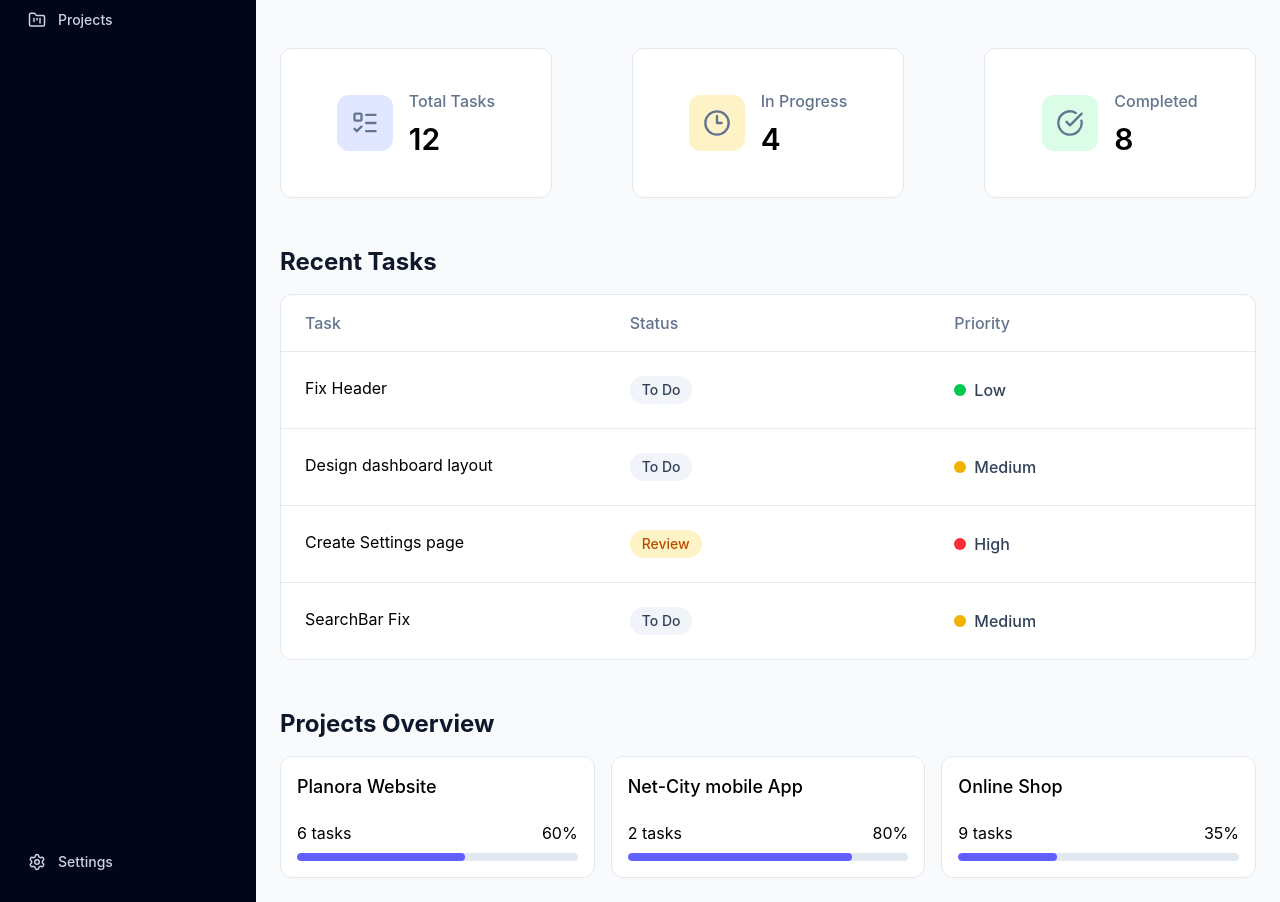
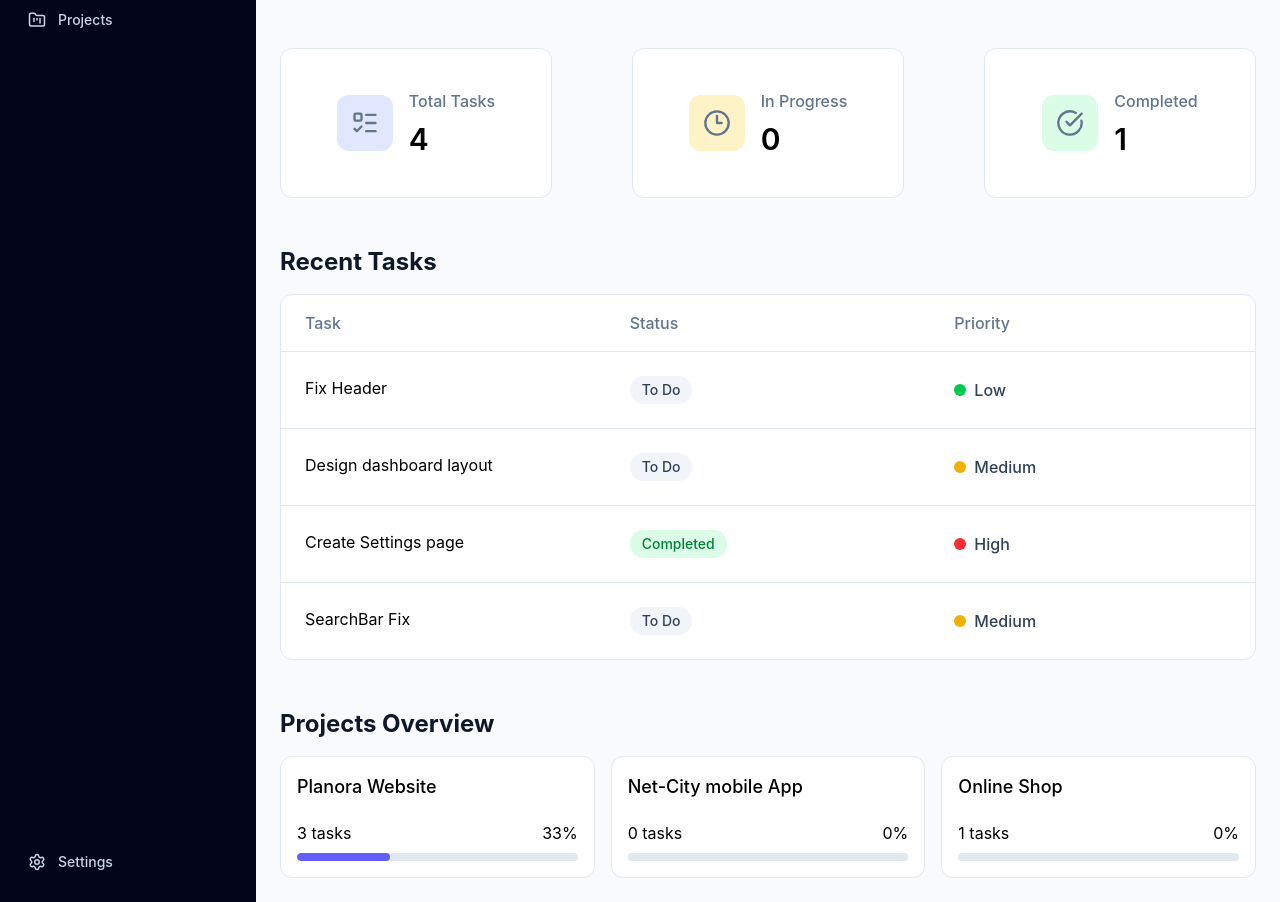
Before and after one commit to SombDdy/Planora, a React (Vite) app: page / in a window 1280 px wide. Shown: the part 176-1078 px from the top of the page. Built offline with nearby package versions, Linux system fonts and the light colour scheme.

Commit message:
Add dynamic dashboard statistics
Add dynamic dashboard statistics

```diff
--- a/src/data/dashboard.ts
+++ b/src/data/dashboard.ts
@@ -1,30 +1,32 @@
-import { ListTodo, Clock3, CircleCheckBig, type LucideIcon } from "lucide-react";
+import {
+  ListTodo,
+  Clock3,
+  CircleCheckBig,
+  type LucideIcon,
+} from "lucide-react";
+
 import type { DashboardInfo } from "../utils/taskStyles";
 
-type dashInfo = {
+type DashInfo = {
   id: number;
   icon: LucideIcon;
   description: DashboardInfo;
-    quantity: number;
-}
+};
 
-export const dashboardInfo: dashInfo[] = [
+export const dashboardInfo: DashInfo[] = [
   {
     id: 1,
     icon: ListTodo,
     description: "Total Tasks",
-        quantity: 12
   },
   {
     id: 2,
     icon: Clock3,
     description: "In Progress",
-        quantity: 4
   },
   {
     id: 3,
     icon: CircleCheckBig,
     description: "Completed",
-        quantity: 8
   },
-]
+];
--- a/src/data/tasks.ts
+++ b/src/data/tasks.ts
@@ -21,11 +21,11 @@ export const tasks: Task[] = [
     },
     {
         id: 3,
-        projectId: 2,
+        projectId: 1,
         assigneeId: 1,
         title: 'Create Settings page',
         priority: 'High',
-        statusId: 3,
+        statusId: 4,
         dueDate: '2026-09-08'
     },
     {
--- a/src/pages/DashboardPage.tsx
+++ b/src/pages/DashboardPage.tsx
@@ -7,9 +7,59 @@ import {
   getPriorityClasses,
   getStatusClasses,
   getIconsColor,
+  type DashboardInfo,
 } from "../utils/taskStyles";
 
+const getTaskWorkflowStatuses = (projectId: number) => {
+  const project = projects.find(
+    (project) => project.id === projectId,
+  );
+
+  const workflow = workflows.find(
+    (workflow) => workflow.id === project?.workflowId,
+  );
+
+  if (!workflow) {
+    return [];
+  }
+
+  return [...workflow.statuses].sort(
+    (a, b) => a.position - b.position,
+  );
+};
+
 export function DashboardPage() {
+  const totalTasks = tasks.length;
+
+  const completedTasks = tasks.filter((task) => {
+    const statuses = getTaskWorkflowStatuses(task.projectId);
+
+    const completedStatus = statuses.at(-1);
+
+    return task.statusId === completedStatus?.id;
+  }).length;
+
+  const inProgressTasks = tasks.filter((task) => {
+    const statuses = getTaskWorkflowStatuses(task.projectId);
+    if (statuses.length === 0){
+      return false;
+    }
+
+    const firstStatus = statuses[0];
+    const completedStatus = statuses.at(-1);
+
+    return (
+      task.statusId !== firstStatus?.id &&
+      task.statusId !== completedStatus?.id
+    );
+  }).length;
+
+  const dashboardStats: Record<DashboardInfo, number> = {
+    "Total Tasks": totalTasks,
+    "In Progress": inProgressTasks,
+    Completed: completedTasks,
+  };
+
   return (
     <div className="mt-4 flex w-full flex-col">
       <div className="flex flex-col gap-3">
@@ -48,7 +98,7 @@ export function DashboardPage() {
                 </p>
 
                 <p className="text-3xl font-semibold">
-                  {info.quantity}
+                  {dashboardStats[info.description]}
                 </p>
               </div>
             </div>
@@ -130,8 +180,15 @@ export function DashboardPage() {
         </h3>
 
         <div className="grid grid-cols-3 gap-4">
-          {projects.map((project) => (
-            <div
+          {projects.map((project) => {
+            const projectTasks = tasks.filter((task) => task.projectId === project.id);
+            const statuses = getTaskWorkflowStatuses(project.id)
+            const completedStatus = statuses.at(-1);
+            const completedProjectTasks = projectTasks.filter((task) => task.statusId === completedStatus?.id);
+            const progress = projectTasks.length === 0 ? 0 : Math.round(completedProjectTasks.length / projectTasks.length * 100)
+
+            return(
+              <div
               key={project.id}
               className="flex flex-col rounded-xl border border-slate-200 bg-white"
             >
@@ -141,21 +198,22 @@ export function DashboardPage() {
                 </p>
 
                 <div className="mb-2 flex items-center justify-between">
-                  <p>{project.taskCount} tasks</p>
-                  <p>{project.progress}%</p>
+                  <p>{projectTasks.length} tasks</p>
+                  <p>{progress}%</p>
                 </div>
 
                 <div className="h-2 w-full overflow-hidden rounded-full bg-slate-200">
                   <div
                     className="h-full rounded-full bg-indigo-500"
                     style={{
-                      width: `${project.progress}%`,
+                      width: `${progress}%`,
                     }}
                   />
                 </div>
               </div>
             </div>
-          ))}
+            )
+          })}
         </div>
       </div>
     </div>
--- a/src/pages/ProjectsPage.tsx
+++ b/src/pages/ProjectsPage.tsx
@@ -3,6 +3,8 @@ import { projects } from "../data/projects";
 import { formatDate } from "../utils/dateUtils";
 import { useState } from "react";
 import { useNavigate } from "react-router-dom";
+import { tasks } from "../data/tasks";
+import { workflows } from "../data/workflows";
 
 export function ProjectsPage() {
   const [openedModal, setOpenedModal] = useState(false);
@@ -79,10 +81,12 @@ export function ProjectsPage() {
 
   const handleDeleteProject = (id: number) => {
     const updatedProjectList = projectList.filter((proj) => proj.id !== id);
-    setProjectList(updatedProjectList)
-  }
+    setProjectList(updatedProjectList);
+  };
 
-  const deletingProject = projectList.find((proj) => proj.id === deletingProjectId)
+  const deletingProject = projectList.find(
+    (proj) => proj.id === deletingProjectId,
+  );
 
   const navigate = useNavigate();
 
@@ -112,26 +116,43 @@ export function ProjectsPage() {
       <div className="grid grid-cols-3 gap-6 pt-12">
         {projectList.length > 0 ? (
           projectList.map((p) => {
+            const projectTasks = tasks.filter(
+              (task) => task.projectId === p.id,
+            );
+
+            const workflow = workflows.find((workflow) => workflow.id === p.workflowId);
+
+            const statuses = workflow?.statuses ?? [];
+            const completedStatus = statuses.at(-1);
+            const completedProjectTasks = projectTasks.filter((task) => task.statusId === completedStatus?.id)
+            const progress = projectTasks.length === 0 ? 0 : Math.round(completedProjectTasks.length / projectTasks.length * 100);
+
             return (
               <div
                 key={p.id}
                 onClick={() => navigate(`/projects/${p.id}`)}
-              className="flex flex-col rounded-xl cursor-pointer border border-slate-200 bg-white p-5 transition hover:border-slate-300 hover:shadow-sm"
+                className="flex cursor-pointer flex-col rounded-xl border border-slate-200 bg-white p-5 transition hover:border-slate-300 hover:shadow-sm"
               >
                 <div className="flex items-center justify-between">
                   <h2 className="text-lg font-medium">{p.name}</h2>
 
                   <div className="flex items-center gap-1">
                     <button
-                    onClick={(e) => {e.stopPropagation(); handleEditProject(p.id)}}
-                    className="flex cursor-pointer h-8 w-8 items-center justify-center rounded-lg text-slate-400 transition hover:bg-indigo-50 hover:text-indigo-500"
+                      onClick={(e) => {
+                        e.stopPropagation();
+                        handleEditProject(p.id);
+                      }}
+                      className="flex h-8 w-8 cursor-pointer items-center justify-center rounded-lg text-slate-400 transition hover:bg-indigo-50 hover:text-indigo-500"
                     >
                       <Pencil size={18} />
                     </button>
 
                     <button
-                    onClick={(e) => {e.stopPropagation(); setDeletingProjectId(p.id)}}
-                    className="flex cursor-pointer h-8 w-8 items-center justify-center rounded-lg text-slate-400 transition hover:bg-red-50 hover:text-red-500"
+                      onClick={(e) => {
+                        e.stopPropagation();
+                        setDeletingProjectId(p.id);
+                      }}
+                      className="flex h-8 w-8 cursor-pointer items-center justify-center rounded-lg text-slate-400 transition hover:bg-red-50 hover:text-red-500"
                     >
                       <Trash2 size={18} />
                     </button>
@@ -141,14 +162,15 @@ export function ProjectsPage() {
                 <p className="mt-3 text-slate-500">{p.description}</p>
 
                 <div className="mb-2 mt-6 flex items-center justify-between">
-                <p className="text-slate-500">{p.taskCount} tasks</p>
-                <p className="font-medium text-slate-700">{p.progress}%</p>
+                  <p className="text-slate-500">{projectTasks.length} tasks</p>
+
+                  <p className="font-medium text-slate-700">{progress}%</p>
                 </div>
 
                 <div className="h-2 w-full overflow-hidden rounded-full bg-slate-200">
                   <div
                     className="h-full rounded-full bg-indigo-500"
-                  style={{ width: `${p.progress}%` }}
+                    style={{ width: `${progress}%` }}
                   />
                 </div>
 
```
Lines whose indentation alone changed are shown as unchanged.
